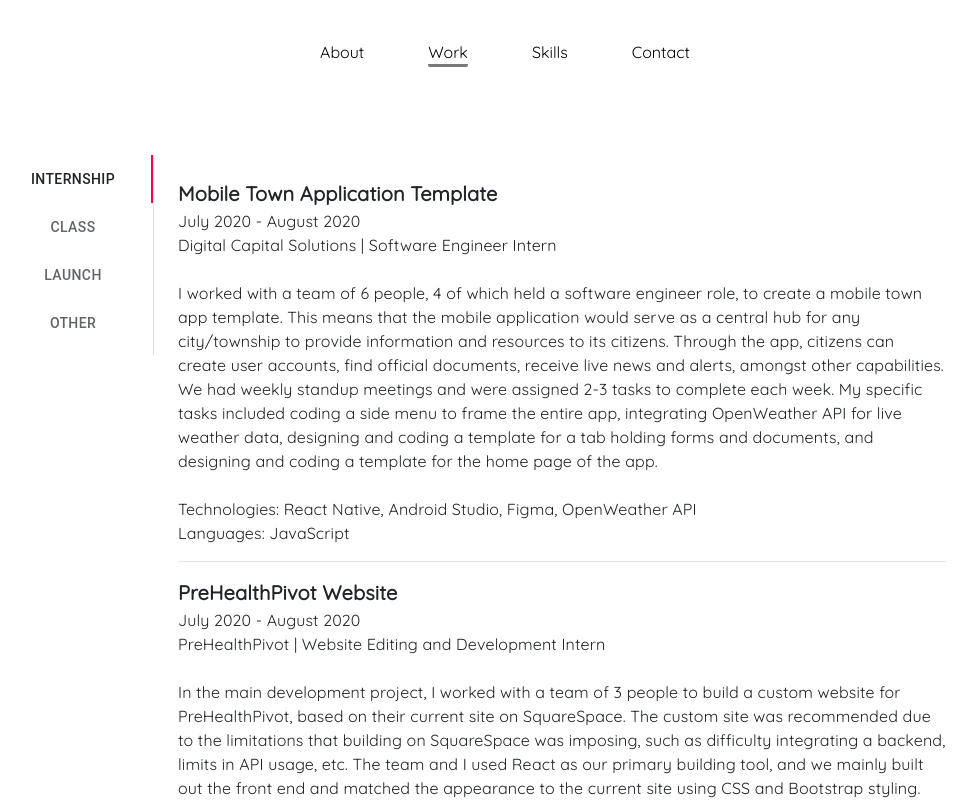
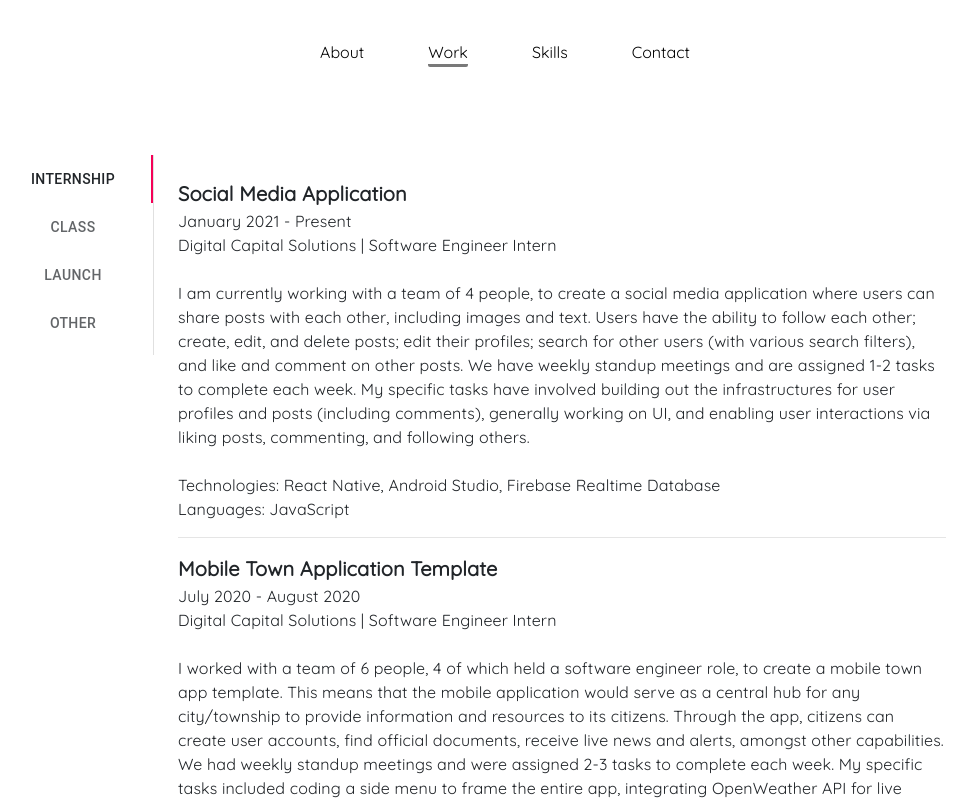
Before and after one commit to alc823/digital-portfolio, a React (Create React App) app: page /work in a window 1280 px wide. Shown: the top 800 px of the page, without its empty margins (135-1112 px from the left). Built offline with nearby package versions, Linux system fonts and the light colour scheme.

Commit message:
update work projects

```diff
--- a/src/Components/Work/Categories/Projects.js
+++ b/src/Components/Work/Categories/Projects.js
@@ -1,4 +1,22 @@
 export const internshipProjects = [
+    {
+        title: "Social Media Application",
+        date: "January 2021 - Present",
+        company: "Digital Capital Solutions",
+        role: "Software Engineer Intern",
+        description: `I am currently working with a team of 4 people, to create
+        a social media application where users can share posts with each other, including images and text.
+        Users have the ability to follow each other; create, edit, and delete posts; edit their profiles; search for other
+        users (with various search filters), and like and comment on other posts.
+
+        We have weekly standup meetings and are assigned 1-2 tasks to complete each week. My specific tasks have involved
+        building out the infrastructures for user profiles and posts (including comments), generally working on UI, and enabling user
+        interactions via liking posts, commenting, and following others.`,
+        descriptionExtend: "",
+        technology: "React Native, Android Studio, Firebase Realtime Database",
+        languages: "JavaScript",
+        id: 0
+    },
     {
         title: "Mobile Town Application Template",
         date: "July 2020 - August 2020",
@@ -16,7 +34,7 @@ export const internshipProjects = [
         descriptionExtend: "",
         technology: "React Native, Android Studio, Figma, OpenWeather API",
         languages: "JavaScript",
-        id: 0
+        id: 1
     },
     {
         title: "PreHealthPivot Website",
@@ -33,7 +51,7 @@ export const internshipProjects = [
         descriptionExtend: "",
         technology: "React, React Bootstrap",
         languages: "JavaScript, Python",
-        id: 1
+        id: 2
     },
     {
         title: "IT Acceleration Projects",
@@ -59,7 +77,7 @@ export const internshipProjects = [
         ],
         technology: "Excel, SharePoint Online, SnapComms",
         languages: "PowerShell",
-        id: 2
+        id: 3
     }
 ]
 
```
